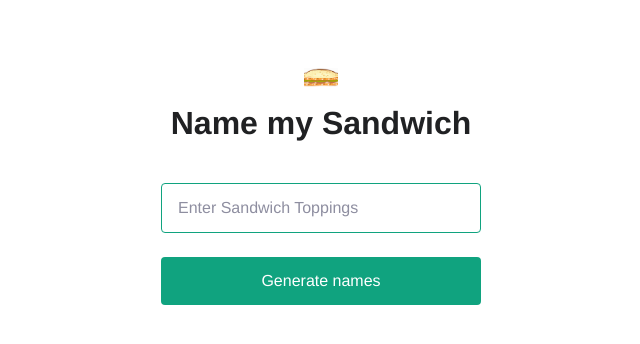
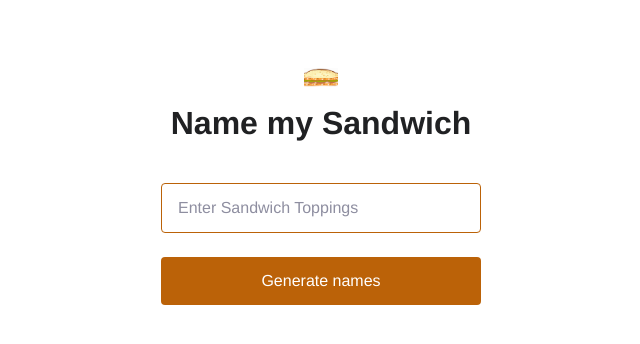
Before and after one commit to van-william/prompt-web-app, a Flask app: page / in a window 1280 px wide. Shown: the top 344 px of the page, without its empty margins (319-959 px from the left). Run offline with Flask 2, Linux system fonts and the light colour scheme; some web fonts are replaced.

Commit message:
updated format

```diff
--- a/app.py
+++ b/app.py
@@ -29,6 +29,8 @@ Sandwich Toppings: Genoa Salami, Capocollo,Provolone, Hot Peppers, onion, lettuc
 Sandwich Name: Spicy East Coast Italian
 Sandwich Toppings: Turkey, Provolone, Avocado, cucumber, lettuce, tomato & mayo
 Sandwich Name: Beach Club
+Sandwich Toppings: a biscuit, a piece of fried chicken, and some sausage gravy
+Sandwich Name: The East Nasty
 Sandwich Toppings: {}
 Sandwich Name:""".format(
         sandwich_toppings.capitalize()
--- a/static/main.css
+++ b/static/main.css
@@ -43,7 +43,7 @@ form {
 }
 input[type="text"] {
   padding: 12px 16px;
-  border: 1px solid #10a37f;
+  border: 1px solid #bb6208;
   border-radius: 4px;
   margin-bottom: 24px;
 }
@@ -54,7 +54,7 @@ input[type="text"] {
 input[type="submit"] {
   padding: 12px 0;
   color: #fff;
-  background-color: #10a37f;
+  background-color: #bb6208;
   border: none;
   border-radius: 4px;
   text-align: center;
--- a/templates/index.html
+++ b/templates/index.html
@@ -19,6 +19,4 @@
   <div class="result">{{ result }}</div>
   {% endif %}
 
-  <i>
-  </i>
 </body>
```
